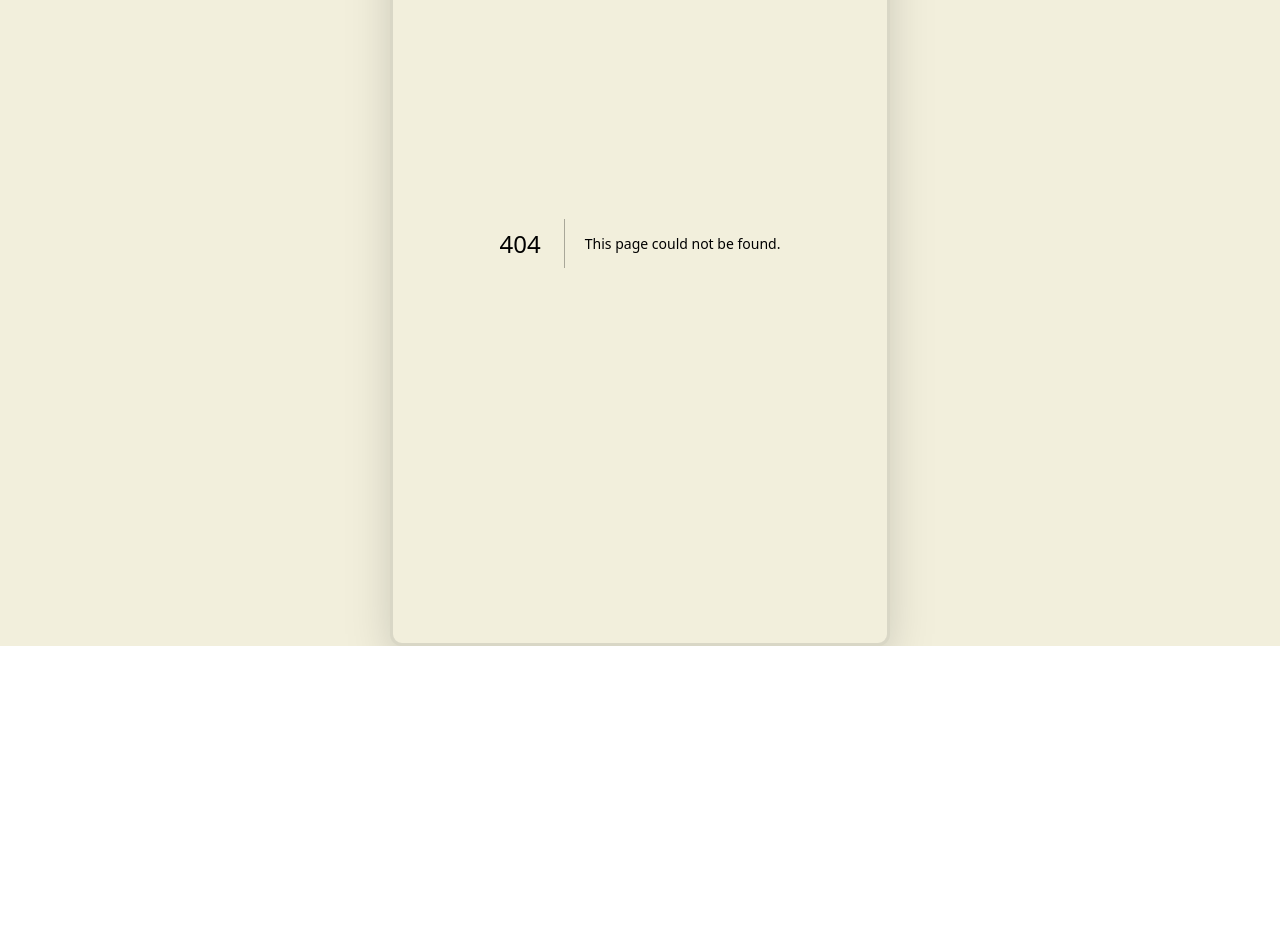
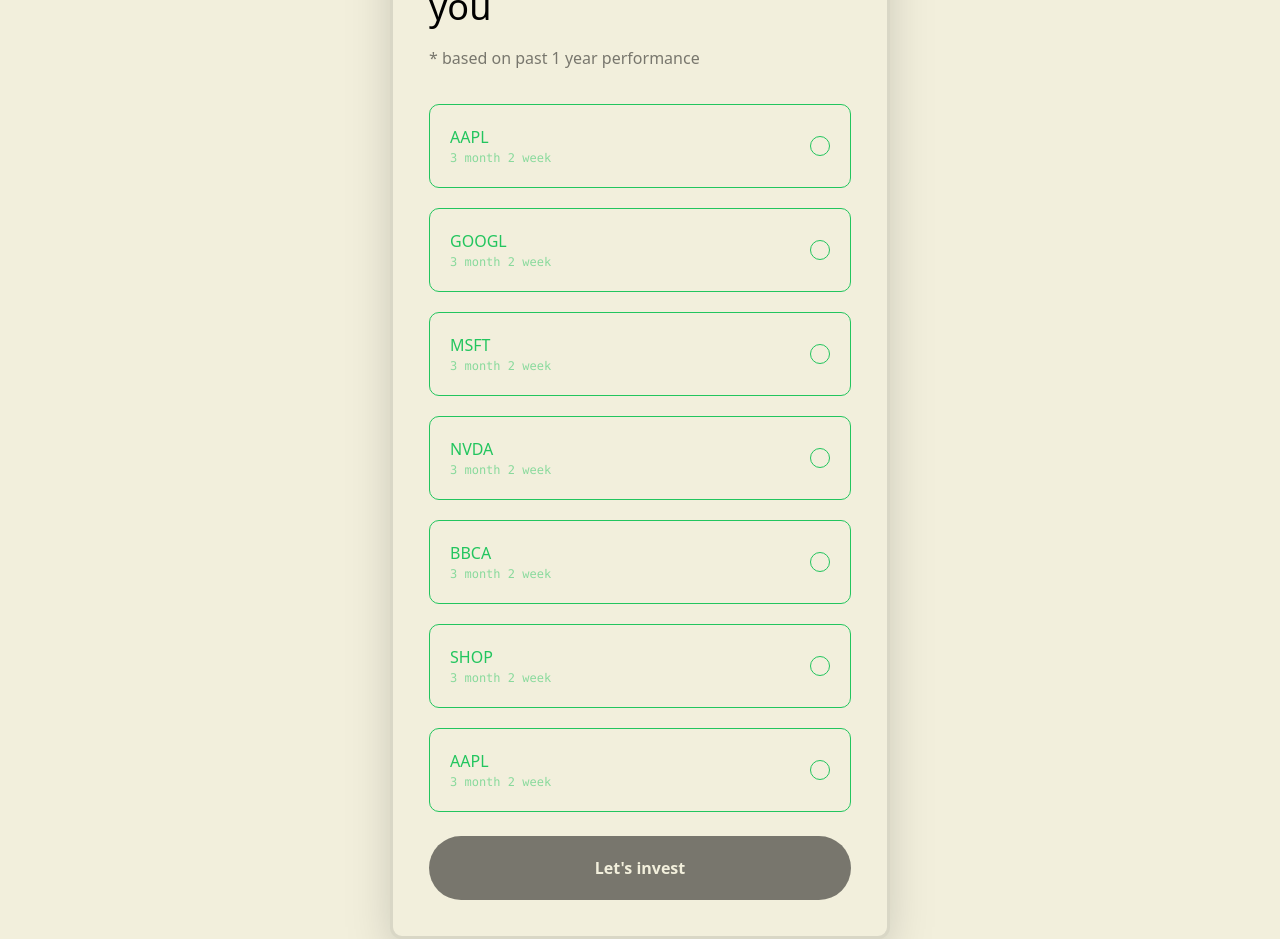
Before and after one commit to abielzulio/upvest, a Next.js app: page /stock in a window 1280 px wide. Before the commit this address had no page. Shown: the part 160-1099 px from the top of the page. Before the commit the page ends 806 px from the top, so only its background shows below. Built offline with nearby package versions, Linux system fonts and the light colour scheme.

Commit message:
wip: StockRecommendation

```diff
--- /dev/null
+++ b/pages/stock.tsx
@@ -0,0 +1,115 @@
+import Head from "components/Head"
+import { useRouter } from "next/router"
+import { useState } from "react"
+import { json } from "stream/consumers"
+import { DispatchSetState } from "type"
+
+const StockCard = ({
+  symbol,
+  duration,
+  selectedStock,
+  setSelectedStock,
+}: {
+  symbol: string
+  duration?: string
+  selectedStock: string | undefined
+  setSelectedStock: DispatchSetState<string | undefined>
+}) => {
+  return (
+    <div
+      onClick={() => setSelectedStock(symbol)}
+      className="flex justify-between items-center h-fit w-full p-[20px] bg-stock border-[1px] border-green-500 rounded-[10px]"
+    >
+      <div className="flex flex-col text-green-500">
+        <p className="font-medium">{symbol}</p>
+        <p className="font-mono text-[12px] opacity-50">
+          {duration ?? `3 month 2 week`}
+        </p>
+      </div>
+      {selectedStock === symbol ? (
+        <span className="border-[1px] flex items-center justify-center text-[10px] border-green-500 rounded-full h-[20px] w-[20px] bg-green-500 text-white">
+          ✓
+        </span>
+      ) : (
+        <span className="border-[1px] border-green-500 rounded-full h-[20px] w-[20px] bg-white" />
+      )}
+    </div>
+  )
+}
+
+const StockRecommendationPage = () => {
+  const [selectedStock, setSelectedStock] = useState<string>()
+  const router = useRouter()
+  const goalData = router.query
+  const onInvestClick = (e: Event, stock: string) => {
+    e.preventDefault()
+
+    router.push({
+      pathname: "/",
+      query: { ...goalData, stock },
+    })
+  }
+  return (
+    <>
+      <Head title="Stock recommendations | Upvest" />
+      <div className="pb-[36px] pt-[54px] flex flex-col h-full">
+        <h1 className="text-black text-[36px] font-medium pb-[24px] px-[36px]">
+          Here’s our stock recommendation* for you <br />
+          <span className="opacity-50 text-[16px] font-normal">
+            * based on past 1 year performance
+          </span>
+        </h1>
+        <div className="flex flex-col px-[36px] mb-[24px] gap-[20px] h-full overflow-scroll">
+          <StockCard
+            symbol="AAPL"
+            setSelectedStock={setSelectedStock}
+            selectedStock={selectedStock}
+          />
+          <StockCard
+            symbol="GOOGL"
+            setSelectedStock={setSelectedStock}
+            selectedStock={selectedStock}
+          />
+          <StockCard
+            symbol="MSFT"
+            setSelectedStock={setSelectedStock}
+            selectedStock={selectedStock}
+          />
+          <StockCard
+            symbol="NVDA"
+            setSelectedStock={setSelectedStock}
+            selectedStock={selectedStock}
+          />
+          <StockCard
+            symbol="BBCA"
+            setSelectedStock={setSelectedStock}
+            selectedStock={selectedStock}
+          />
+          <StockCard
+            symbol="SHOP"
+            setSelectedStock={setSelectedStock}
+            selectedStock={selectedStock}
+          />
+          <StockCard
+            symbol="AAPL"
+            setSelectedStock={setSelectedStock}
+            selectedStock={selectedStock}
+          />
+        </div>
+        <div className="flex flex-col gap-[24px] px-[36px]">
+          <button
+            onClick={(e) => onInvestClick(e, selectedStock)}
+            type="button"
+            style={{ opacity: selectedStock ? 1 : 0.5 }}
+            disabled={!selectedStock}
+            className="bg-black h-[64px] w-full text-white rounded-full border-[2px] border-transparent font-semibold transition hover:bg-transparent hover:border-black hover:text-black"
+          >
+            Let's invest {selectedStock ?? ""}
+          </button>
+        </div>
+      </div>
+    </>
+  )
+}
+
+export default StockRecommendationPage
```
